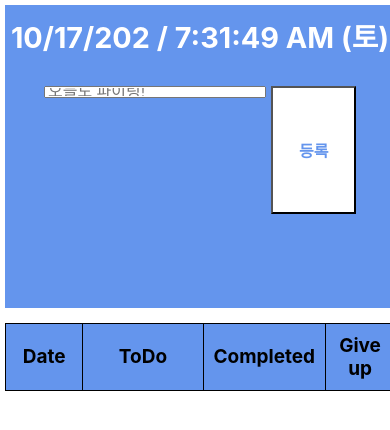
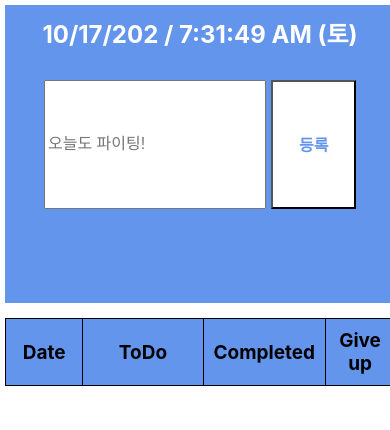
Before and after one commit to 0715yk/toDoList, a React (Create React App) app: page / in a window 390 px wide. Shown: the top 430 px of the page. Built offline with nearby package versions, Linux system fonts and the light colour scheme.

Commit message:
must fix error about deployment

```diff
--- a/src/components/Nav.css
+++ b/src/components/Nav.css
@@ -43,7 +43,6 @@
     #inputArea input {
         font-size: 1.0em;
         width: 20%;
-        height: 10%;
     }
 
     #inputArea button {
@@ -52,6 +51,6 @@
     }
 
     #clockPart {
-        font-size: 1.8em;
+        font-size: 1.5em;
     }
 }
```
